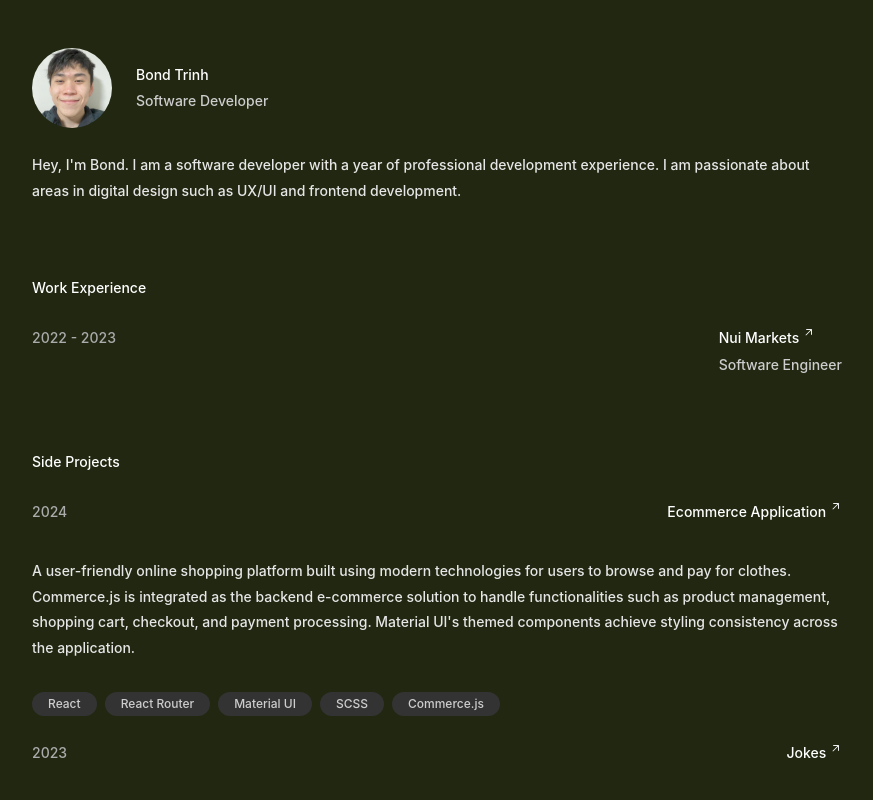
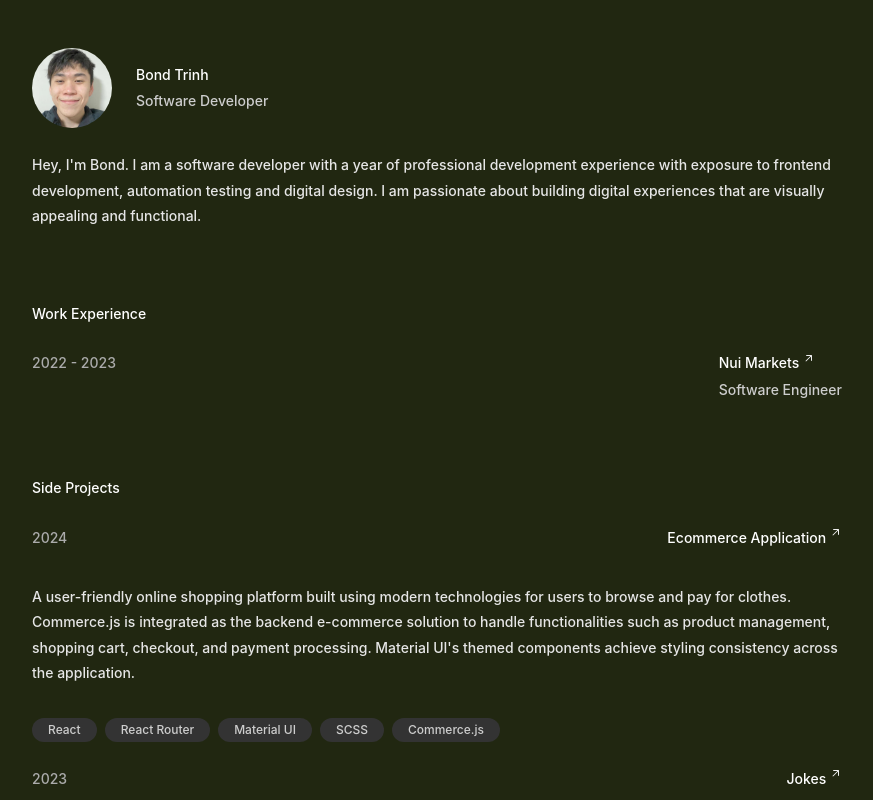
Before and after one commit to trinhbond/personal-portfolio, a React (Create React App) app: page / in a window 1280 px wide. Shown: the top 800 px of the page, without its empty margins (203-1076 px from the left). Built offline with nearby package versions, Linux system fonts and the light colour scheme.

Commit message:
More about me

```diff
--- a/src/pages/Home.tsx
+++ b/src/pages/Home.tsx
@@ -35,8 +35,10 @@ export default function Home(): JSX.Element {
             </div>
             <p className="text-gray-light">
               Hey, I'm Bond. I am a software developer with a year of
-              professional development experience. I am passionate about areas
-              in digital design such as UX/UI and frontend development.
+              professional development experience with exposure to frontend
+              development, automation testing and digital design. I am
+              passionate about building digital experiences that are visually
+              appealing and functional.
             </p>
           </div>
         </motion.section>
```
